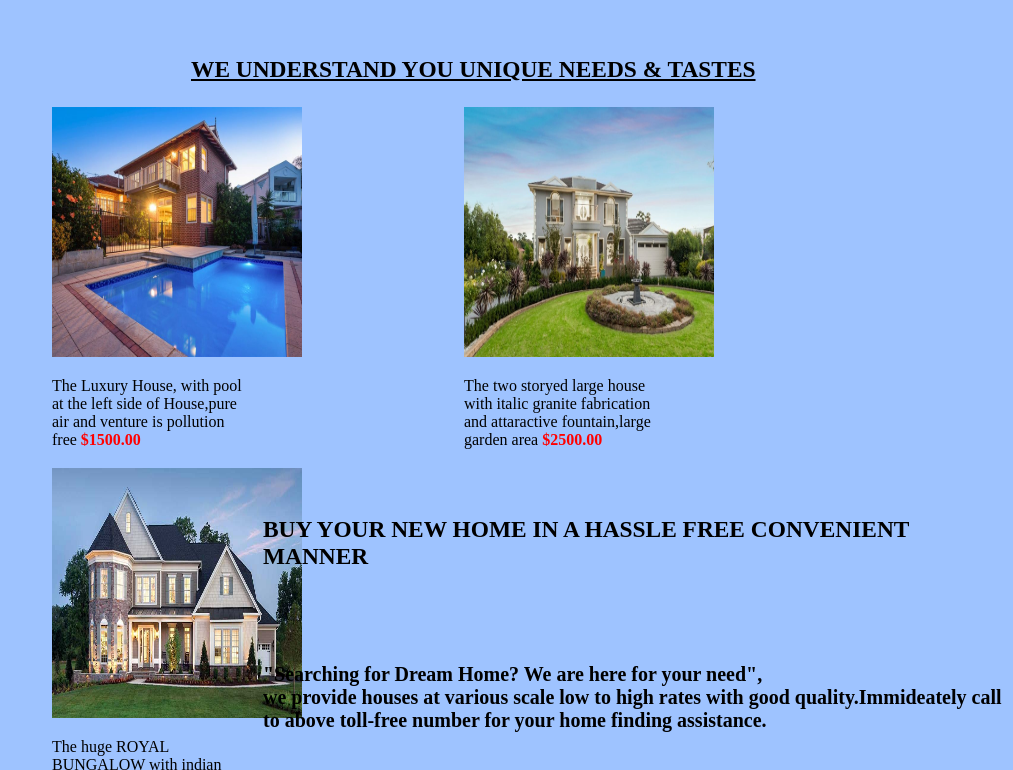
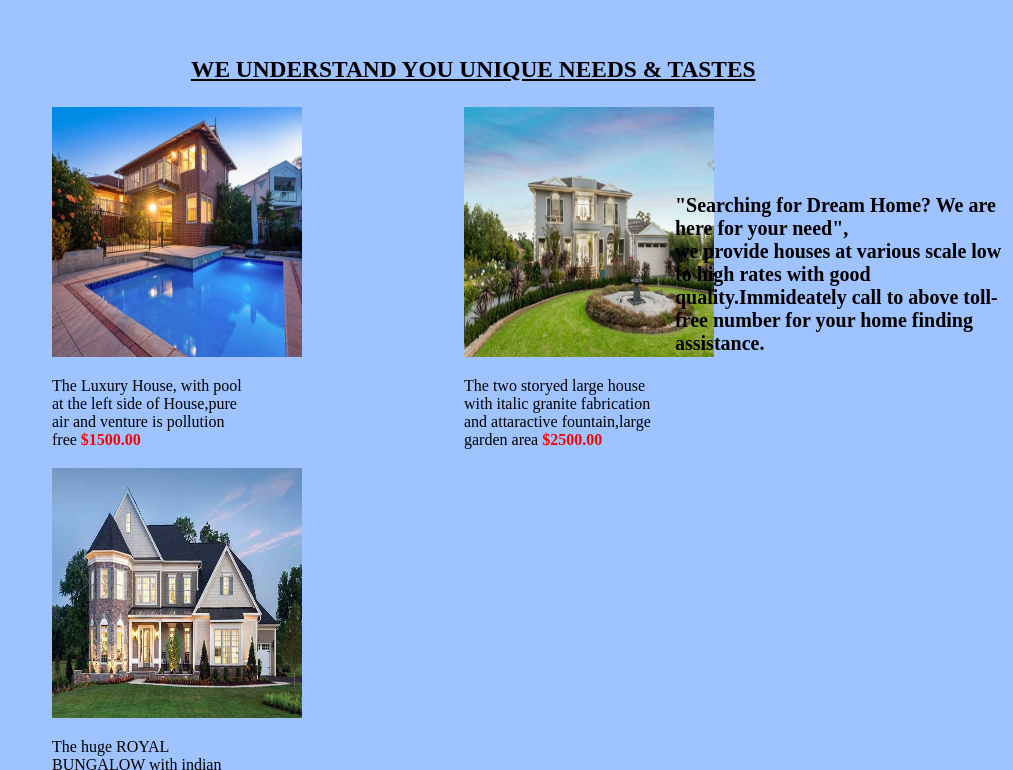
Before and after one commit to tejad245/agla.github.io, a plain HTML site: page index.html in a window 1280 px wide. Shown: the part 546-1316 px from the top of the page, without its empty margins (267-1280 px from the left). Drawn offline with Linux system fonts and the light colour scheme.

Commit message:
Update index.html

```diff
--- a/index.html
+++ b/index.html
@@ -74,10 +74,7 @@
 </section2>
 <br>
 
-<div  id="quote"  >
-<br><br><br><br><br><br><br><br><br><br><br><br><br><br><br><br>
-       <h3 >BUY YOUR NEW HOME IN A HASSLE FREE CONVENIENT MANNER</h3>
-     </div>
+
 
      <section3>
        <img src="images/num5.jpg" class="num5"align="left" height="300" width="600"  alt="nums">
```
